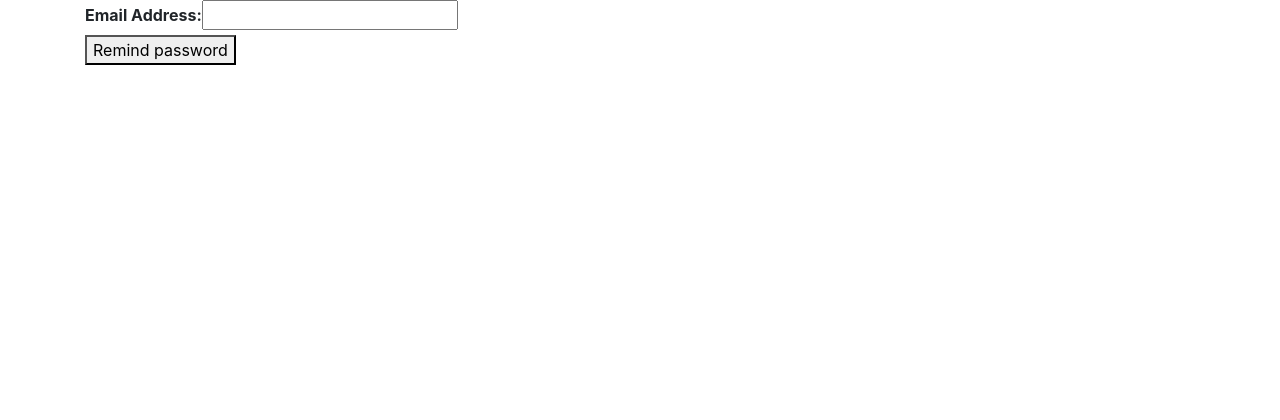
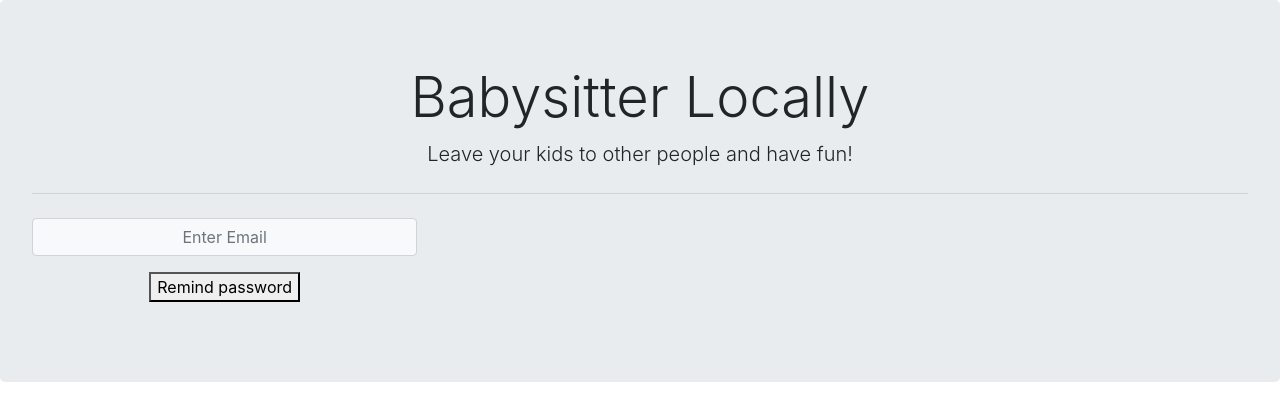
Before and after one commit to KatarzynaMolenda/BabySitterLocally, an Angular app: page /forgot-password in a window 1280 px wide. Shown: the top 420 px of the page. Built offline with nearby package versions, Linux system fonts and the light colour scheme.

Commit message:
forgot password compenent looks better

```diff
--- a/src/app/app.component.ts
+++ b/src/app/app.component.ts
@@ -1,4 +1,4 @@
-import {Component, OnInit} from '@angular/core';
+import {Component} from '@angular/core';
 import {ActivatedRoute, Router} from '@angular/router';
 
 @Component({
--- a/src/app/forgot-password/forgot-password.component.html
+++ b/src/app/forgot-password/forgot-password.component.html
@@ -2,22 +2,28 @@
 <html lang="en">
 <head>
   <meta charset="UTF-8">
-  <title>Register</title>
+  <title>Forgot Password</title>
 </head>
 <body>
-<form (ngSubmit)="onFormSubmit()">
 
-  <div class="container">
-    <div>
-      <label class="loginLabel"  for="email"><b>Email Address:</b></label>
-      <input type="email" name="email" required id="email">
+<div class="jumbotron">
+  <h1 class="display-4 text-center">Babysitter Locally</h1>
+  <p class="lead text-center">Leave your kids to other people and have fun!</p>
+  <hr class="my-4">
+  <form class="text-center" (ngSubmit)="onFormSubmit()">
+    <div class="row form-group">
+      <div class="col-md-4">
+        <input type="email" class="form-control text-center bg-light text-dark" name="email"
+               required id="email" placeholder="Enter Email">
+      </div>
     </div>
-    <div>
-      <button type="submit">Remind password</button>
+    <div class="row form-group">
+      <div class="col-md-4">
+        <button type="submit">Remind password</button>
+      </div>
     </div>
-  </div>
+  </form>
+</div>
 
-
-</form>
 </body>
 </html>
```
Also changed, not shown: 2 other files (tests, documents, lock files or other folders).
